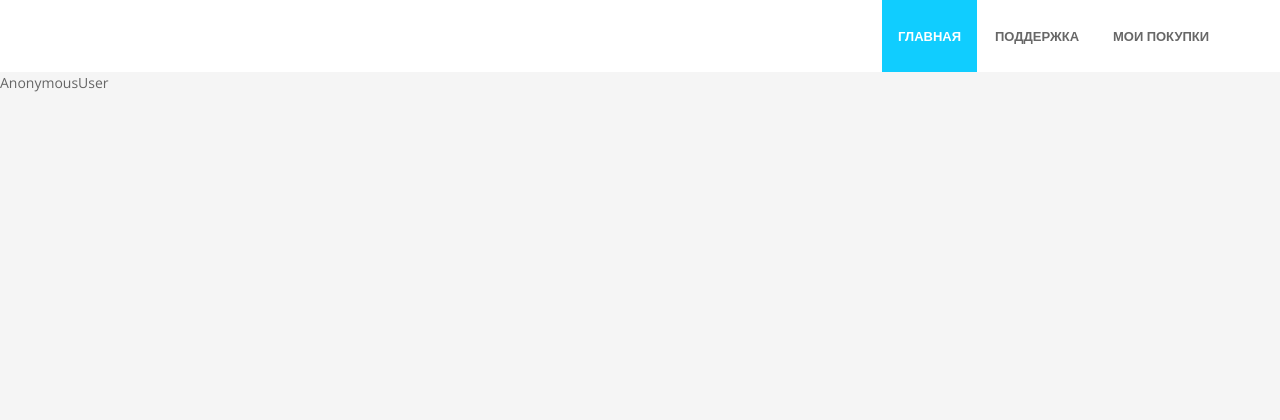
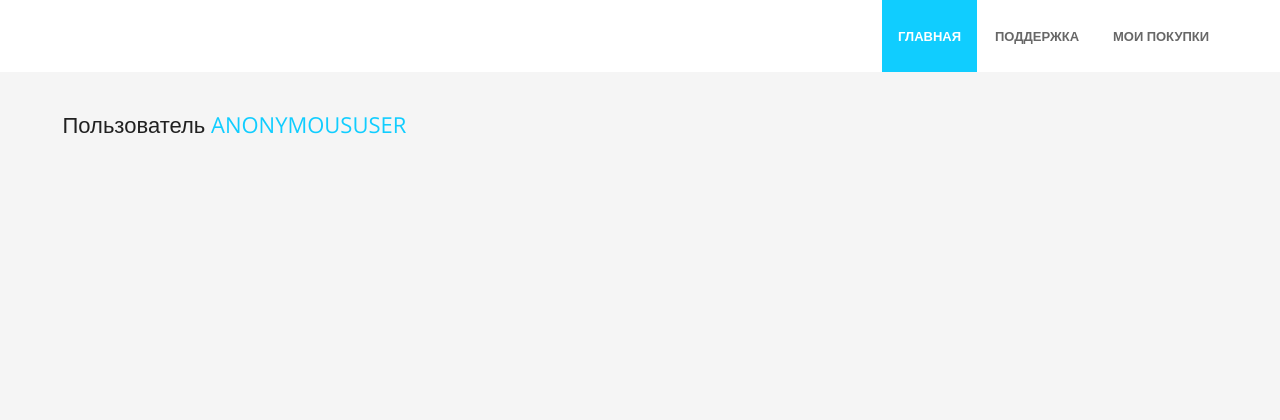
Before and after one commit to Stasnislawe/market, a Django app: page /accounts/index in a window 1280 px wide. Shown: the top 420 px of the page. Run offline with Django 4.2, Linux system fonts and the light colour scheme; some libraries are stand-ins or nearby versions.

Commit message:
Изменение шаблонов

```diff
--- a/project/templates/shop/base.html
+++ b/project/templates/shop/base.html
@@ -52,7 +52,7 @@
                     <ul class="nav navbar-nav">
                         <li class="active"><a class="waves-effect waves-dark" href="{% url 'product_list' %}">Главная</a></li>
 						<li><a class="waves-effect waves-dark" href="contact.html">Поддержка</a></li>
-						<li><a class="waves-effect waves-dark" href="{% url 'product_list' %}">Мои покупки</a></li>
+						<li><a class="waves-effect waves-dark" href="{% url 'profile' %}">Мои покупки</a></li>
 
 <!--                        <a href="#" data-toggle="dropdown" class="dropdown-toggle waves-effect waves-dark">About Us <b class="caret"></b></a>-->
 <!--                        <ul class="dropdown-menu">-->
--- a/project/templates/sign/profile.html
+++ b/project/templates/sign/profile.html
@@ -1,5 +1,15 @@
 {% extends "shop/base.html" %}
+{% load static %}
 
 {% block content %}
-    <div>{{ request.user }}</div>
+    <div class="container">
+        <div style="margin: 20px;"></div>
+			<div class="row showcase-section">
+				<div class="col-md-6">
+					<div class="about-text">
+						<h3><ya-tr-span data-index="10-0" data-type="trSpan" style="visibility: inherit !important;">Пользователь </ya-tr-span><span class="color"><ya-tr-span data-index="10-0" data-type="trSpan" style="visibility: inherit !important;">{{ request.user }}</ya-tr-span></span></h3>
+					</div>
+				</div>
+			</div>
+		</div>
 {% endblock content %}
```
